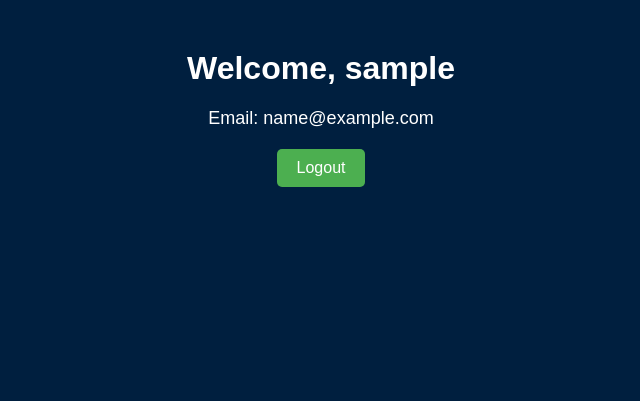
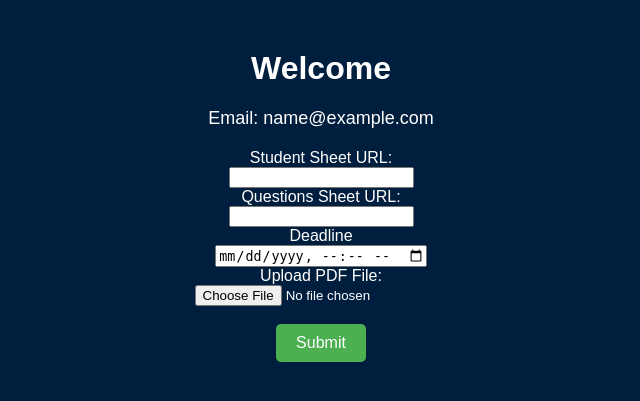
Before and after one commit to Ashrif411/cse299, a Flask app: page /input in a window 1280 px wide. Shown: the top 401 px of the page, without its empty margins (319-959 px from the left). Run offline with Flask 3, Linux system fonts and the light colour scheme; the visitor is signed in with stand-in values (Sample User, id 1).

Commit message:
Input with error handling

```diff
--- a/templates/input.html
+++ b/templates/input.html
@@ -1,4 +1,4 @@
-<!DOCTYPE html>
+<!-- <!DOCTYPE html>
 <html lang="en">
 <head>
     <style>
@@ -44,4 +44,104 @@
         <input type="submit" value="Logout">
     </form>
 </body>
+</html> -->
+
+<!DOCTYPE html>
+<html lang="en">
+<head>
+    <style>
+        body {
+            background-color: #001F3F; /* Dark navy blue background */
+            color: #ffffff; /* White text color */
+            font-family: Arial, sans-serif;
+            margin: 0;
+            padding: 0;
+            text-align: center;
+        }
+        h1 {
+            margin-top: 50px;
+        }
+        p {
+            margin-top: 20px;
+            font-size: 18px;
+        }
+        form {
+            margin-top: 20px;
+        }
+        input[type="submit"] {
+            background-color: #4CAF50; /* Green */
+            color: white;
+            padding: 10px 20px;
+            border: none;
+            border-radius: 5px;
+            cursor: pointer;
+            font-size: 16px;
+        }
+        input[type="submit"]:hover {
+            background-color: #45a049; /* Darker green on hover */
+        }
+    </style>
+    <meta charset="UTF-8">
+    <meta name="viewport" content="width=device-width, initial-scale=1.0">
+    <title>Welcome</title>
+    <script>
+        function validateForm() {
+            var studentSheetUrl = document.getElementById('studentSheetUrl').value.trim();
+            var questionsSheetUrl = document.getElementById('questionsSheetUrl').value.trim();
+            var deadlineDate = document.getElementById('deadlineDate').value.trim();
+            var pdfFile = document.getElementById('pdfFile').value.trim();
+
+            if (studentSheetUrl === '' || !isValidUrl(studentSheetUrl)) {
+                alert('Please enter a valid student sheet URL.');
+                return false;
+            }
+
+            if (questionsSheetUrl === '' || !isValidUrl(questionsSheetUrl)) {
+                alert('Please enter a valid questions sheet URL.');
+                return false;
+            }
+
+            if (deadlineDate === '') {
+                alert('Please select a deadline.');
+                return false;
+            }
+
+            if (pdfFile === '') {
+                alert('Please upload a PDF file.');
+                return false;
+            }
+
+            return true;
+        }
+
+        function isValidUrl(url) {
+            // Basic URL validation, you may need to enhance it based on your requirements
+            var pattern = /^(http|https):\/\/[^ "]+$/;
+            return pattern.test(url);
+        }
+    </script>
+</head>
+<body>
+    <h1>Welcome</h1>
+    <p>Email: {{ user_email }}</p>
+    <form action="/logout" method="post" onsubmit="return validateForm()">
+        <label for="studentSheetUrl">Student Sheet URL:</label><br>
+        <input type="text" id="studentSheetUrl" name="studentSheetUrl"><br>
+
+        <label for="questionsSheetUrl">Questions Sheet URL:</label><br>
+        <input type="text" id="questionsSheetUrl" name="questionsSheetUrl"><br>
+
+        <div class="field">
+            <label class="label">Deadline</label>
+            <div class="control">
+                <input class="input" type="datetime-local" id="deadlineDate" name="deadlineDate">
+            </div>
+        </div>
+
+        <label for="pdfFile">Upload PDF File:</label><br>
+        <input type="file" id="pdfFile" name="pdfFile" accept="application/pdf"><br><br>
+
+        <input type="submit" value="Submit">
+    </form>
+</body>
 </html>
```
